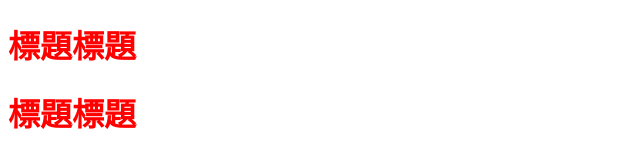
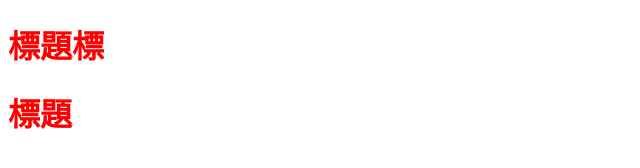
Before and after one commit to arlinlain/htmlcssupdate, a plain HTML site: page index.html in a window 1280 px wide. Shown: the whole page, without its empty margins (0-640 px from the left). Drawn offline with Linux system fonts and the light colour scheme.

Commit message:
Update index.html

```diff
--- a/index.html
+++ b/index.html
@@ -7,7 +7,7 @@
     <link rel="stylesheet" href="all.css">
 </head>
 <body>
-    <h1>標題標題</h1>
-    <h1>標題標題</h1>
+    <h1>標題標</h1>
+    <h1>標題</h1>
 </body>
 </html>
```
